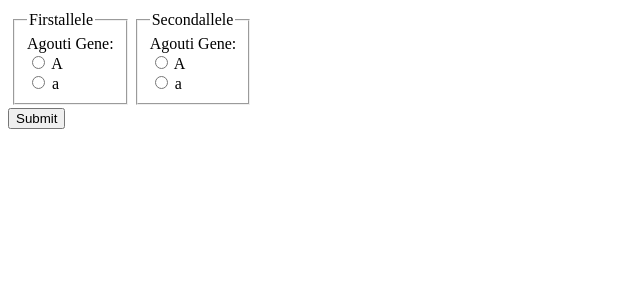
After one commit to CXRRUPTIXN/phenome-explorer, a Flask app: template templates/form.html in a window 1280 px wide. The commit adds this page. Shown: the top 300 px of the page, without its empty margins (0-640 px from the left). Run offline with Flask 3, Linux system fonts and the light colour scheme; the template is opened without the code that fills it: values that come from a table or form of the project are taken from there, others are empty; some libraries are stand-ins or nearby versions.

Commit message:
Implemented simple form for agouti gene

```diff
--- a/app.py
+++ b/app.py
@@ -19,7 +19,7 @@ class AlleleForm(FlaskForm):
     alleleField = RadioField(
         'Agouti Gene:',
         # Agouti gene is always present, answer may not be None
-        validators = [AnyOf(a.value for a in AgoutiGene.Alleles)],
+        validators = [AnyOf([a.value for a in AgoutiGene.Alleles])],
         choices    = [a.value for a in AgoutiGene.Alleles]
     )
 
@@ -40,7 +40,9 @@ def hello_world():
     # Generate phenotype value
     phenotype = ''
     if form.validate_on_submit():
-        agoutiValue = form.agoutiField.data
-        phenotype += agoutiValue
+        print(form.firstAllele)
+        firstVal = form.firstAllele.alleleField.data
+        secondVal = form.secondAllele.alleleField.data
+        phenotype = firstVal + secondVal
 
     return render_template('index.html', form=form, phenotype=phenotype)
--- /dev/null
+++ b/templates/form.html
@@ -0,0 +1,17 @@
+{% from 'bootstrap5/form.html' import render_field %}
+
+
+<form method="post">
+    <table>
+        {{ form.csrf_token() }}
+        <tr>
+            <td>{{ render_field(form.firstAllele) }}</td>
+            <td>{{ render_field(form.secondAllele) }}</td>
+        </tr>
+    </table>
+
+    <div>
+        {{ render_field(form.submit) }}
+    </div>
+
+</form>
```
Also changed, not shown: templates/index.html (+5 -3 lines).
